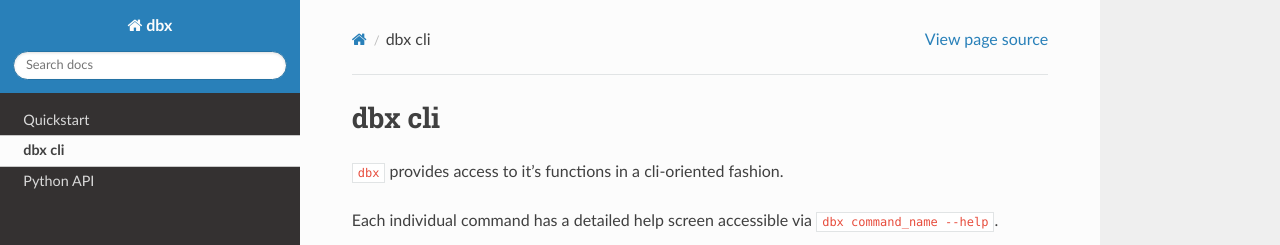
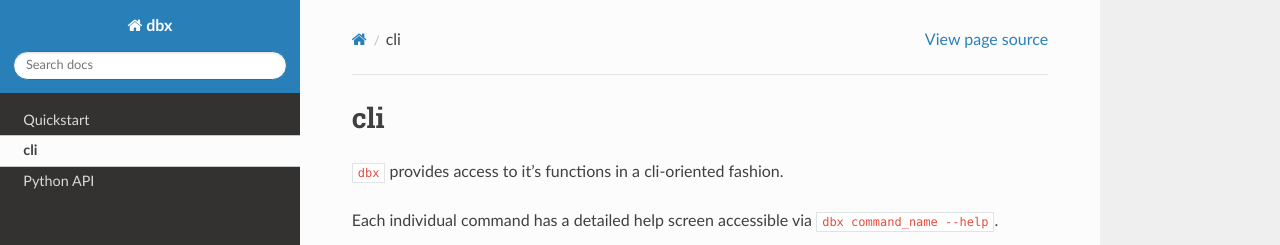
Before and after one commit to databrickslabs/dbx, a Sphinx documentation site: the page built from docs/source/cli.rst, in a window 1280 px wide. Shown: the top 245 px of the page. Built offline with Sphinx 7.4.7 and the Read the Docs theme 2.0.0, drawn with Linux system fonts in a browser that asks for light colours; some of the changed lines change nothing that is shown.

Commit message:
minor docs improvements

```diff
--- a/docs/source/cli.rst
+++ b/docs/source/cli.rst
@@ -1,7 +1,7 @@
 .. _cli:
 
-dbx cli
-=======
+cli
+===
 
 :code:`dbx` provides access to it's functions in a cli-oriented fashion.
 
--- a/docs/source/conf.py
+++ b/docs/source/conf.py
@@ -14,13 +14,14 @@
 import os
 
 import sys
-
-sys.path.insert(0, os.path.abspath('.'))
+import datetime as dt
+sys.path.insert(0, os.path.abspath("../.."))
+sys.path.insert(0, os.path.abspath("."))
 
 # -- Project information -----------------------------------------------------
 
 project = 'dbx'
-copyright = 'Databricks Labs, 2020'
+copyright = 'Databricks Labs, %s' % dt.datetime.now().year
 author = 'dbx project team'
 
 # -- General configuration ---------------------------------------------------
```
